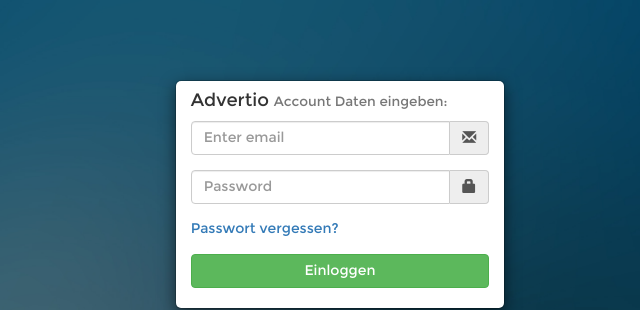
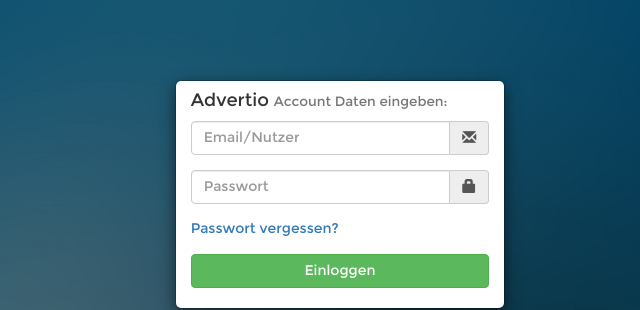
Before and after one commit to TaskManager91/Advertio, a website: page index.html in a window 1280 px wide. Shown: the top 310 px of the page, 300-940 px from the left. Drawn offline with nearby package versions, Linux system fonts and the light colour scheme; some packages are replaced by stand-ins of ours; files that its build step writes are made by us from their sources.

Commit message:
login deutsch

```diff
--- a/index.html
+++ b/index.html
@@ -85,7 +85,7 @@
                 <div class="content-box-wrapper">
                     <div class="form-group">
                         <div class="input-group">
-                            <input ng-model="usr.user" type="text" class="form-control" id="email" placeholder="Enter email">
+                            <input ng-model="usr.user" type="text" class="form-control" id="email" placeholder="Email/Nutzer">
                             <span class="input-group-addon">
                                 <i class="glyphicon glyphicon-envelope"></i>
                             </span>
@@ -93,7 +93,7 @@
                     </div>
                     <div class="form-group">
                         <div class="input-group">
-                            <input ng-model="usr.passwort" type="password" class="form-control" id="pw" placeholder="Password">
+                            <input ng-model="usr.passwort" type="password" class="form-control" id="pw" placeholder="Passwort">
                             <span class="input-group-addon">
                                 <i class="glyphicon glyphicon-lock"></i>
                             </span>
```
